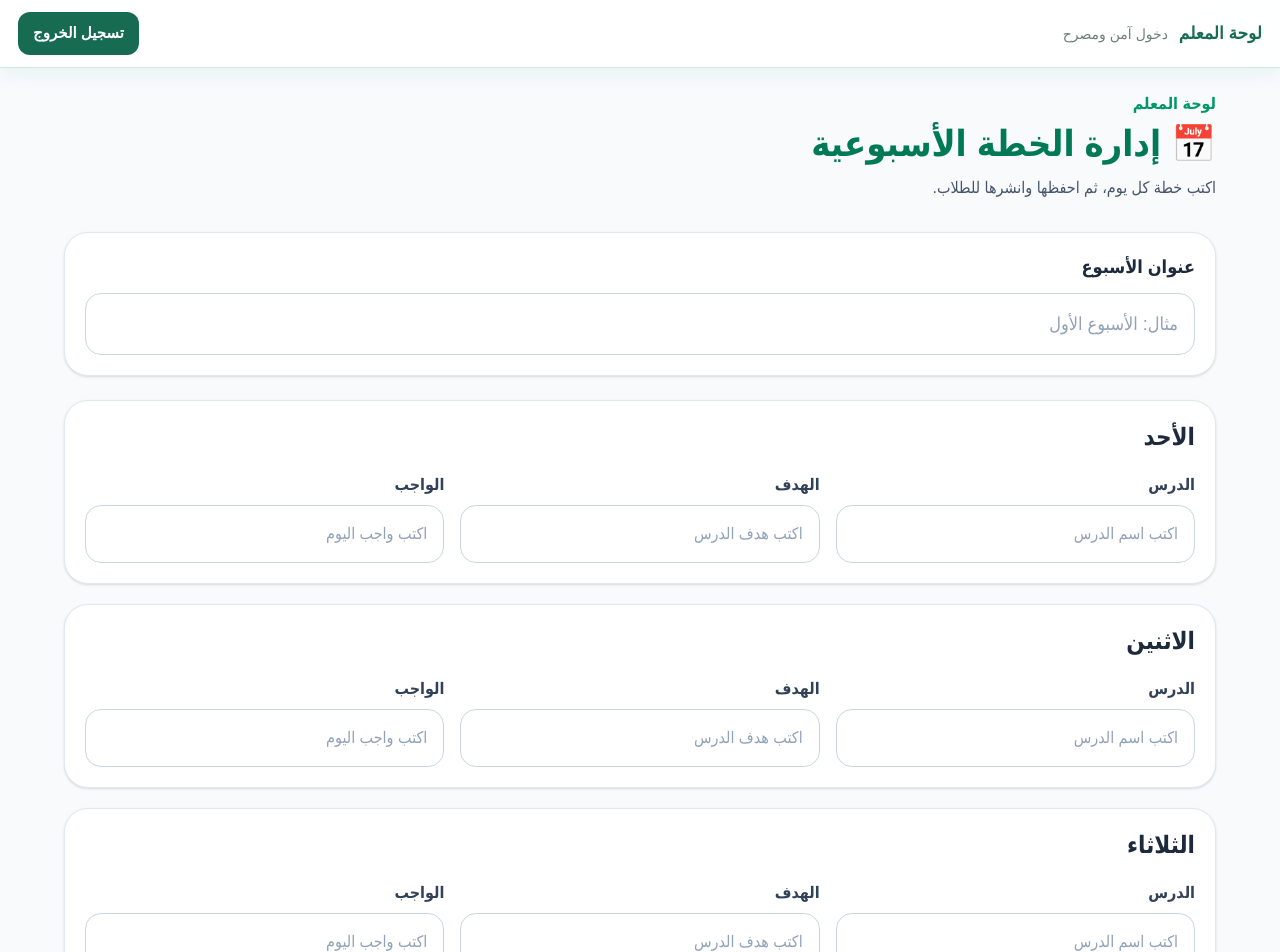
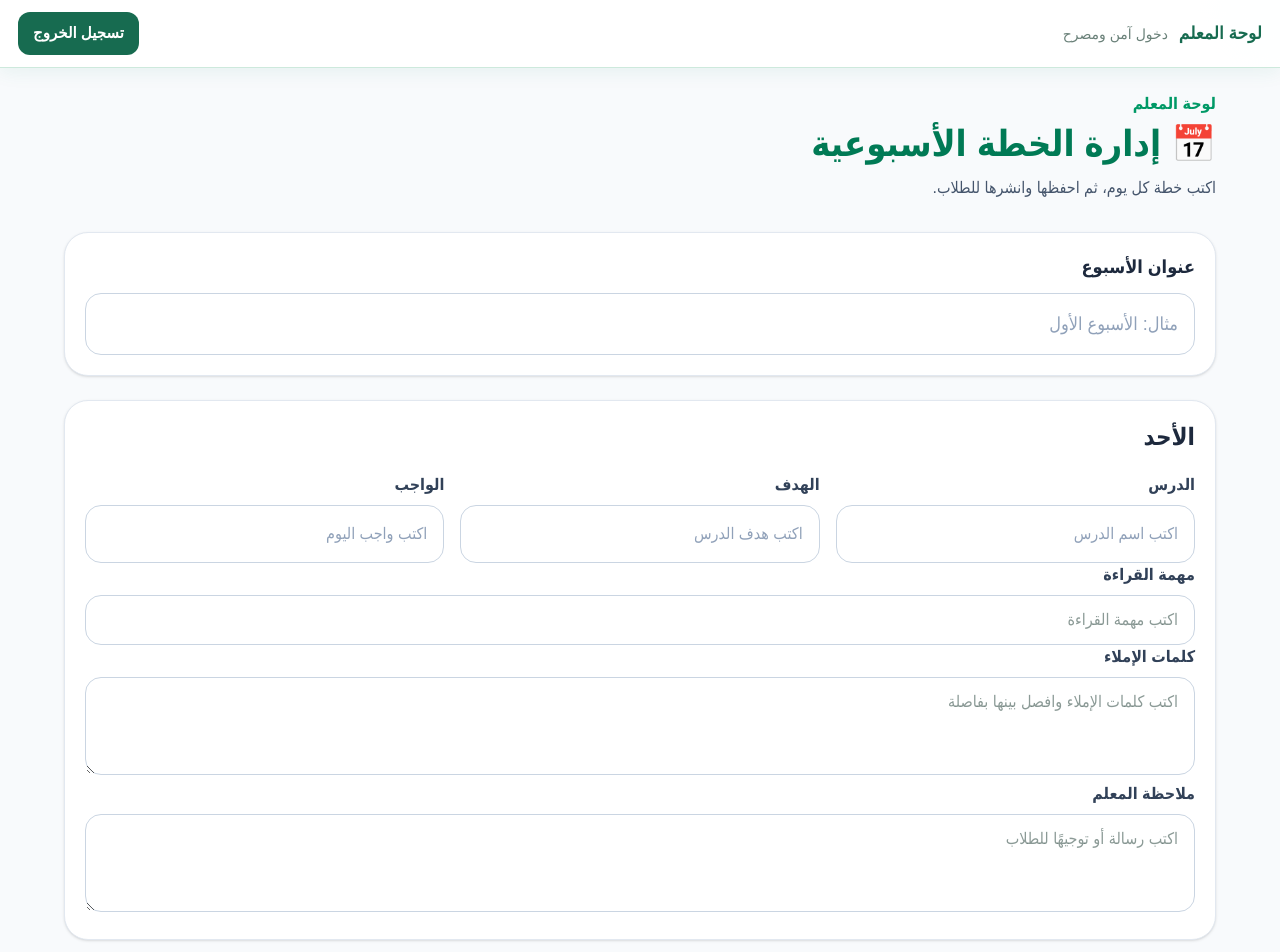
Before and after one commit to a31164949-blip/lughati-academy, a Next.js app in the folder lughati-next/: page /teacher/weekly-plan in a window 1280 px wide. Shown: the top 952 px of the page. Built offline with nearby package versions, Linux system fonts and the light colour scheme; no server answers; the database is empty; sample sign-in values are in the browser's storage.

Commit message:
Add interactive weekly plan and daily completion tracking

```diff
--- a/lughati-next/app/teacher/weekly-plan/page.tsx
+++ b/lughati-next/app/teacher/weekly-plan/page.tsx
@@ -14,14 +14,57 @@ type DayPlan = {
   lesson: string;
   objective: string;
   homework: string;
+  readingTask: string;
+  spellingWords: string;
+  teacherNote: string;
 };
 
 const initialDays: DayPlan[] = [
-  { day: "الأحد", lesson: "", objective: "", homework: "" },
-  { day: "الاثنين", lesson: "", objective: "", homework: "" },
-  { day: "الثلاثاء", lesson: "", objective: "", homework: "" },
-  { day: "الأربعاء", lesson: "", objective: "", homework: "" },
-  { day: "الخميس", lesson: "", objective: "", homework: "" },
+  {
+    day: "الأحد",
+    lesson: "",
+    objective: "",
+    homework: "",
+    readingTask: "",
+    spellingWords: "",
+    teacherNote: "",
+  },
+  {
+    day: "الاثنين",
+    lesson: "",
+    objective: "",
+    homework: "",
+    readingTask: "",
+    spellingWords: "",
+    teacherNote: "",
+  },
+  {
+    day: "الثلاثاء",
+    lesson: "",
+    objective: "",
+    homework: "",
+    readingTask: "",
+    spellingWords: "",
+    teacherNote: "",
+  },
+  {
+    day: "الأربعاء",
+    lesson: "",
+    objective: "",
+    homework: "",
+    readingTask: "",
+    spellingWords: "",
+    teacherNote: "",
+  },
+  {
+    day: "الخميس",
+    lesson: "",
+    objective: "",
+    homework: "",
+    readingTask: "",
+    spellingWords: "",
+    teacherNote: "",
+  },
 ];
 
 export default function WeeklyPlanPage() {
@@ -70,6 +113,20 @@ export default function WeeklyPlanPage() {
                       typeof matchingDay.homework === "string"
                         ? matchingDay.homework
                         : "",
+                        readingTask:
+  typeof matchingDay.readingTask === "string"
+    ? matchingDay.readingTask
+    : "",
+
+spellingWords:
+  typeof matchingDay.spellingWords === "string"
+    ? matchingDay.spellingWords
+    : "",
+
+teacherNote:
+  typeof matchingDay.teacherNote === "string"
+    ? matchingDay.teacherNote
+    : "",
                   }
                 : defaultDay;
             });
@@ -92,7 +149,13 @@ export default function WeeklyPlanPage() {
 
   function updateDay(
     index: number,
-    field: "lesson" | "objective" | "homework",
+    field:
+  | "lesson"
+  | "objective"
+  | "homework"
+  | "readingTask"
+  | "spellingWords"
+  | "teacherNote",
     value: string
   ) {
     setDays((currentDays) =>
@@ -258,6 +321,64 @@ export default function WeeklyPlanPage() {
                   />
                 </div>
               </div>
+              <div>
+  <label
+    htmlFor={`readingTask-${index}`}
+    className="mb-2 block font-bold text-slate-700"
+  >
+    مهمة القراءة
+  </label>
+
+  <input
+    id={`readingTask-${index}`}
+    value={item.readingTask}
+    onChange={(event) =>
+      updateDay(index, "readingTask", event.target.value)
+    }
+    placeholder="اكتب مهمة القراءة"
+    className="w-full rounded-2xl border border-slate-300 px-4 py-3"
+  />
+</div>
+
+<div>
+  <label
+    htmlFor={`spellingWords-${index}`}
+    className="mb-2 block font-bold text-slate-700"
+  >
+    كلمات الإملاء
+  </label>
+
+  <textarea
+    id={`spellingWords-${index}`}
+    value={item.spellingWords}
+    onChange={(event) =>
+      updateDay(index, "spellingWords", event.target.value)
+    }
+    placeholder="اكتب كلمات الإملاء وافصل بينها بفاصلة"
+    rows={3}
+    className="w-full rounded-2xl border border-slate-300 px-4 py-3"
+  />
+</div>
+
+<div>
+  <label
+    htmlFor={`teacherNote-${index}`}
+    className="mb-2 block font-bold text-slate-700"
+  >
+    ملاحظة المعلم
+  </label>
+
+  <textarea
+    id={`teacherNote-${index}`}
+    value={item.teacherNote}
+    onChange={(event) =>
+      updateDay(index, "teacherNote", event.target.value)
+    }
+    placeholder="اكتب رسالة أو توجيهًا للطلاب"
+    rows={3}
+    className="w-full rounded-2xl border border-slate-300 px-4 py-3"
+  />
+</div>
             </section>
           ))}
         </div>
--- a/lughati-next/app/weekly-plan/page.tsx
+++ b/lughati-next/app/weekly-plan/page.tsx
@@ -1,7 +1,12 @@
 "use client";
 
 import { useEffect, useState } from "react";
-import { doc, getDoc } from "firebase/firestore";
+import {
+  doc,
+  getDoc,
+  setDoc,
+  serverTimestamp,
+} from "firebase/firestore";
 import { db } from "../../firebase";
 
 type DayPlan = {
@@ -9,6 +14,9 @@ type DayPlan = {
   lesson: string;
   objective: string;
   homework: string;
+  readingTask: string;
+  spellingWords: string;
+  teacherNote: string;
 };
 
 type WeeklyPlan = {
@@ -21,7 +29,67 @@ export default function StudentWeeklyPlanPage() {
   const [plan, setPlan] = useState<WeeklyPlan | null>(null);
   const [isLoading, setIsLoading] = useState(true);
   const [errorMessage, setErrorMessage] = useState("");
+  const dayNames = [
+  "الأحد",
+  "الاثنين",
+  "الثلاثاء",
+  "الأربعاء",
+  "الخميس",
+  "الجمعة",
+  "السبت",
+];
 
+const todayName = dayNames[new Date().getDay()];
+
+const [openDay, setOpenDay] = useState<string | null>(todayName);
+const [completedDays, setCompletedDays] = useState<string[]>([]);
+const [studentId, setStudentId] = useState("");
+const [isSavingCompletion, setIsSavingCompletion] = useState(false);
+const [completionMessage, setCompletionMessage] = useState("");
+useEffect(() => {
+  const savedStudentId = window.localStorage.getItem("student-id");
+
+  if (savedStudentId) {
+    setStudentId(savedStudentId);
+  }
+}, []);
+useEffect(() => {
+  async function loadTodayCompletion() {
+    if (!studentId) {
+      return;
+    }
+
+    const today = new Date();
+    const dateKey = [
+      today.getFullYear(),
+      String(today.getMonth() + 1).padStart(2, "0"),
+      String(today.getDate()).padStart(2, "0"),
+    ].join("-");
+
+    try {
+      const completionReference = doc(
+        db,
+        "dailyCompletions",
+        `${studentId}_${dateKey}_${todayName}`
+      );
+
+      const completionSnapshot = await getDoc(completionReference);
+
+      if (
+        completionSnapshot.exists() &&
+        completionSnapshot.data().completed === true
+      ) {
+        setCompletedDays([todayName]);
+      } else {
+        setCompletedDays([]);
+      }
+    } catch (error) {
+      console.error("تعذر تحميل إنجاز اليوم:", error);
+    }
+  }
+
+  loadTodayCompletion();
+}, [studentId, todayName]);
   useEffect(() => {
     async function loadPlan() {
       try {
@@ -39,7 +107,6 @@ export default function StudentWeeklyPlanPage() {
           setErrorMessage("الخطة الأسبوعية غير متاحة حاليًا.");
           return;
         }
-
 const savedDays: DayPlan[] = Array.isArray(data.days)
   ? data.days.map((item: Partial<DayPlan>) => ({
       day: typeof item.day === "string" ? item.day : "",
@@ -48,8 +115,15 @@ export default function StudentWeeklyPlanPage() {
         typeof item.objective === "string" ? item.objective : "",
       homework:
         typeof item.homework === "string" ? item.homework : "",
+      readingTask:
+        typeof item.readingTask === "string" ? item.readingTask : "",
+      spellingWords:
+        typeof item.spellingWords === "string" ? item.spellingWords : "",
+      teacherNote:
+        typeof item.teacherNote === "string" ? item.teacherNote : "",
     }))
   : [];
+
 
         setPlan({
           weekTitle:
@@ -71,6 +145,66 @@ export default function StudentWeeklyPlanPage() {
 
     loadPlan();
   }, []);
+  async function handleToggleDayCompletion(day: string) {
+  if (!studentId) {
+    setCompletionMessage("يرجى تسجيل الدخول أولًا لحفظ الإنجاز.");
+    return;
+  }
+
+  const isAlreadyCompleted = completedDays.includes(day);
+  const newCompletedStatus = !isAlreadyCompleted;
+
+  const today = new Date();
+  const dateKey = [
+    today.getFullYear(),
+    String(today.getMonth() + 1).padStart(2, "0"),
+    String(today.getDate()).padStart(2, "0"),
+  ].join("-");
+
+  try {
+    setIsSavingCompletion(true);
+    setCompletionMessage("");
+
+    const completionReference = doc(
+      db,
+      "dailyCompletions",
+      `${studentId}_${dateKey}_${day}`
+    );
+
+    await setDoc(
+      completionReference,
+      {
+        studentId,
+        day,
+        date: dateKey,
+        weekTitle: plan?.weekTitle ?? "",
+        completed: newCompletedStatus,
+        completedAt: newCompletedStatus ? serverTimestamp() : null,
+        updatedAt: serverTimestamp(),
+      },
+      { merge: true }
+    );
+
+    setCompletedDays((currentDays) =>
+      newCompletedStatus
+        ? [...currentDays.filter((savedDay) => savedDay !== day), day]
+        : currentDays.filter((savedDay) => savedDay !== day)
+    );
+
+    setCompletionMessage(
+      newCompletedStatus
+        ? "🎉 أحسنت! تم حفظ إنجاز مهام اليوم."
+        : "تم إلغاء تسجيل إنجاز هذا اليوم."
+    );
+  } catch (error) {
+    console.error("تعذر حفظ إنجاز اليوم:", error);
+    setCompletionMessage(
+      "تعذر حفظ الإنجاز الآن. تحقق من الاتصال وحاول مرة أخرى."
+    );
+  } finally {
+    setIsSavingCompletion(false);
+  }
+}
 
   if (isLoading) {
     return (
@@ -133,10 +267,32 @@ export default function StudentWeeklyPlanPage() {
               key={item.day}
               className="rounded-3xl border border-slate-200 bg-white p-5 shadow-sm"
             >
-              <h2 className="mb-5 text-2xl font-black text-emerald-700">
+              <button
+  type="button"
+  onClick={() =>
+    setOpenDay((currentDay) =>
+      currentDay === item.day ? null : item.day
+    )
+  }
+  className="mb-5 flex w-full items-center justify-between rounded-2xl bg-emerald-50 px-5 py-4 text-right"
+  aria-expanded={openDay === item.day}
+>
+  <span className="flex items-center gap-3 text-2xl font-black text-emerald-700">
   {item.day}
-              </h2>
 
+  {item.day === todayName && (
+    <span className="rounded-full bg-emerald-600 px-3 py-1 text-sm font-bold text-white">
+      اليوم 🌟
+    </span>
+  )}
+</span>
+
+  <span className="text-xl font-black text-emerald-700">
+    {openDay === item.day ? "▲" : "▼"}
+  </span>
+</button>
+
+              {openDay === item.day && (
   <div className="grid gap-4 md:grid-cols-3">
                 <article className="rounded-2xl bg-sky-50 p-5">
                   <p className="font-black text-sky-800">📘 الدرس</p>
@@ -161,7 +317,52 @@ export default function StudentWeeklyPlanPage() {
                     {item.homework.trim() || "لا يوجد واجب"}
                   </p>
                 </article>
+                <article className="rounded-2xl bg-violet-50 p-5">
+  <p className="font-black text-violet-800">📖 مهمة القراءة</p>
+
+  <p className="mt-3 text-lg font-bold leading-8 text-slate-800">
+    {item.readingTask.trim() || "لا توجد مهمة قراءة"}
+  </p>
+</article>
+
+<article className="rounded-2xl bg-rose-50 p-5">
+  <p className="font-black text-rose-800">✍️ كلمات الإملاء</p>
+
+  <p className="mt-3 whitespace-pre-line text-lg font-bold leading-8 text-slate-800">
+    {item.spellingWords.trim() || "لا توجد كلمات إملاء"}
+  </p>
+</article>
+
+<article className="rounded-2xl bg-teal-50 p-5 md:col-span-3">
+  <p className="font-black text-teal-800">💬 ملاحظة المعلم</p>
+
+  <p className="mt-3 whitespace-pre-line text-lg font-bold leading-8 text-slate-800">
+    {item.teacherNote.trim() || "لا توجد ملاحظة من المعلم"}
+  </p>
+</article>
+<button
+  type="button"
+  onClick={() => handleToggleDayCompletion(item.day)}
+disabled={isSavingCompletion}
+  className={`rounded-2xl px-5 py-4 text-lg font-black md:col-span-3 ${
+    completedDays.includes(item.day)
+      ? "bg-emerald-600 text-white"
+      : "border-2 border-emerald-600 bg-white text-emerald-700"
+  }`}
+>
+  {isSavingCompletion
+  ? "جارٍ حفظ الإنجاز... ⏳"
+  : completedDays.includes(item.day)
+    ? "✅ تم إنجاز مهام اليوم"
+    : "أتممت مهام اليوم"}
+</button>
+{completionMessage && (
+  <p className="text-center font-bold text-emerald-700 md:col-span-3">
+    {completionMessage}
+  </p>
+)}
               </div>
+              )}
             </section>
           ))}
         </div>
```
Lines whose indentation alone changed are shown as unchanged.
